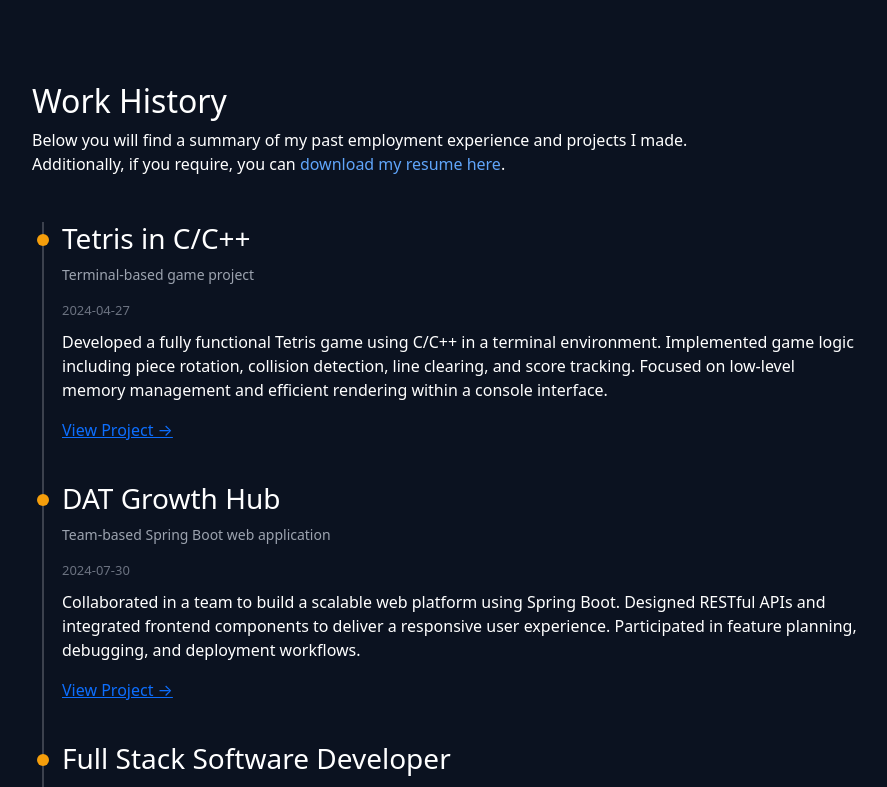
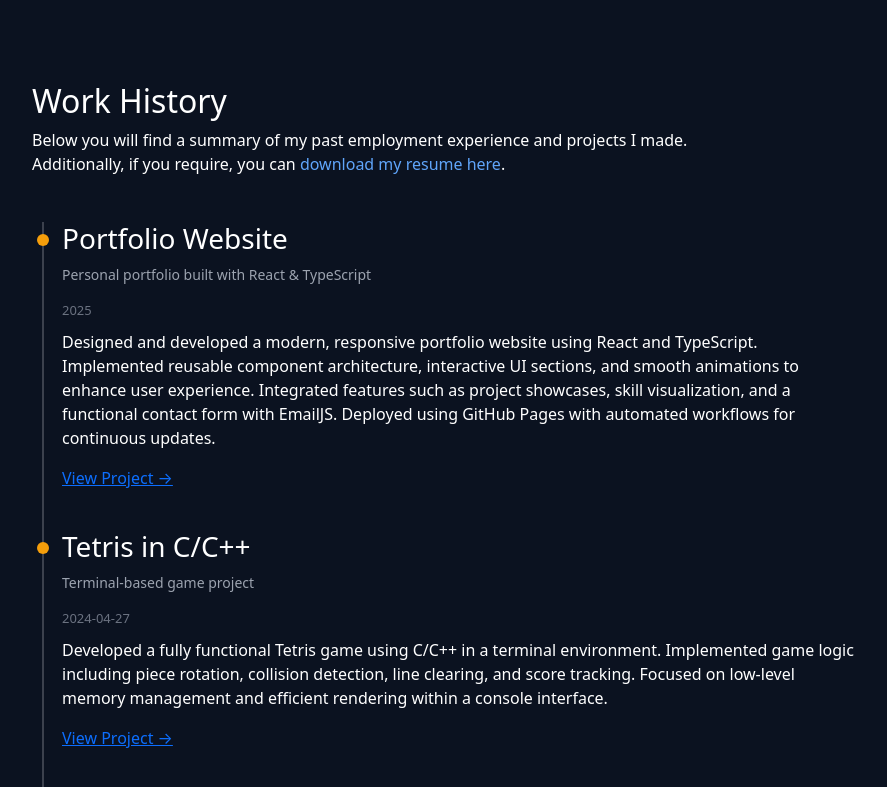
Before and after one commit to KashouMMT/my-portfolio, a React (Vite) app: page / in a window 1280 px wide. Shown: the part 2000-2787 px from the top of the page, without its empty margins (0-887 px from the left). Built offline with nearby package versions, Linux system fonts and the light colour scheme.

Commit message:
Update to history.tsx

```diff
--- a/src/components/layout_2_components/History.tsx
+++ b/src/components/layout_2_components/History.tsx
@@ -3,6 +3,16 @@ import "../../assets/css/portfolio.css";
 
 export default function History() {
 	const jobs = [
+		{
+			title: "Portfolio Website",
+			sub_title: "Personal portfolio built with React & TypeScript",
+			date: "2025",
+			body: `Designed and developed a modern, responsive portfolio website using React and TypeScript.
+Implemented reusable component architecture, interactive UI sections, and smooth animations to enhance user experience.
+Integrated features such as project showcases, skill visualization, and a functional contact form with EmailJS.
+Deployed using GitHub Pages with automated workflows for continuous updates.`,
+			link: "https://github.com/KashouMMT/my-portfolio",
+		},
 		{
 			title: "Tetris in C/C++",
 			sub_title: "Terminal-based game project",
```
